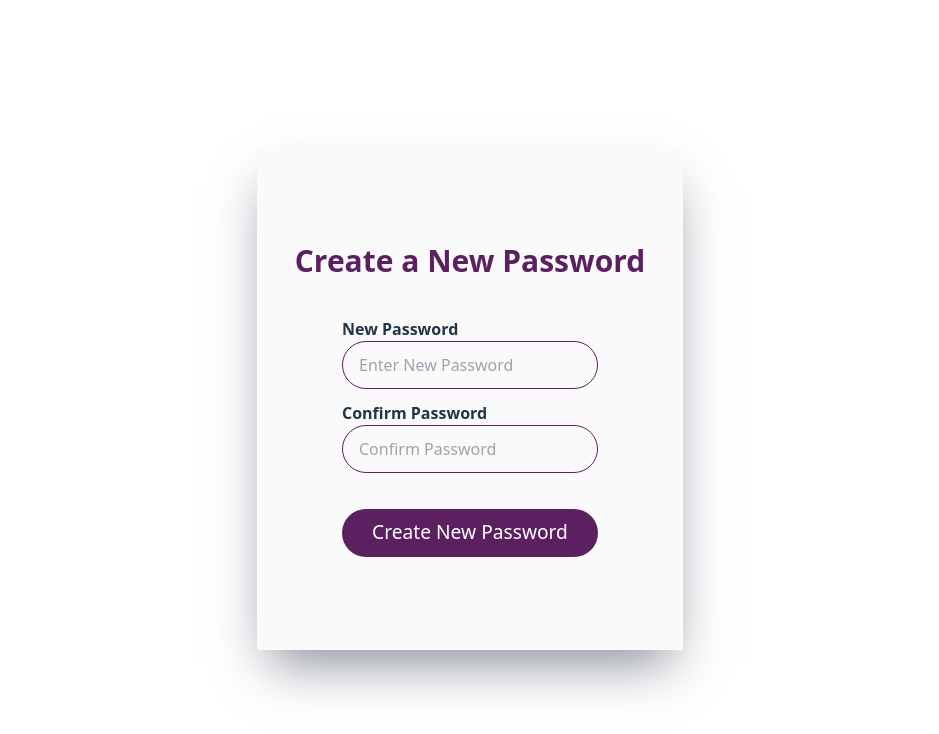
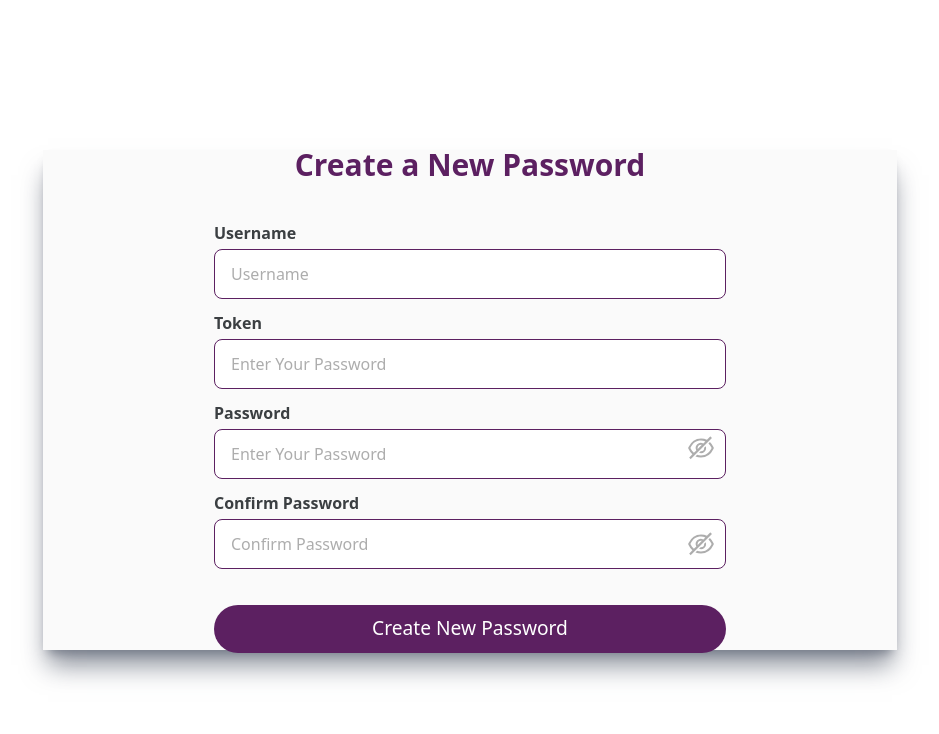
Before and after one commit to oreoluwa212/Potentiostat_Project, a React (Vite) app: page /new-password in a window 1280 px wide. Shown: the top 734 px of the page, without its empty margins (170-1109 px from the left). Built offline with nearby package versions, Linux system fonts and the light colour scheme.

Commit message:
feat: forgot password added

```diff
--- a/src/pages/CreateNewPassword.jsx
+++ b/src/pages/CreateNewPassword.jsx
@@ -1,21 +1,115 @@
 import React, { useState } from "react";
+import { AiOutlineEye, AiOutlineEyeInvisible } from "react-icons/ai";
+import { BiErrorCircle } from "react-icons/bi";
 import { Link, useLocation, useNavigate } from "react-router-dom";
 
 useNavigate;
 const CreateNewPassword = () => {
-  const location = useLocation();
-  let userId = "";
-  if (location.search) {
-    userId = location.search.slice(1);
+    const navigate = useNavigate();
+    const [password, setPassword] = useState("");
+    const [loader, setLoader] = useState(false);
+    const [confirmPassword, setConfirmPassword] = useState("");
+    const [viewPassword, setViewPassword] = useState(false);
+    const [firstName, setFirstName] = useState("");
+    const [token, setToken] = useState("");
+    const [username, setUsername] = useState("");
+    const [viewConfirmPassword, setViewConfirmPassword] = useState(false);
+    const [error, setError] = useState("");
+  const validateEmail = (username, token, password, confirmPassword) => {
+    //check if last name is empty
+    if (!token) {
+      setError("You need to enter your token to proceed");
+      setTimeout(() => {
+        setError("");
+      }, 5000);
+      return false;
     }
-  const [password, setPasword] = useState("");
-  const [confirmPassword, setConfirmPassword] = useState("");
-  const [loading, setLoading] = useState(false);
-  const navigate = useNavigate();
+    //check if username is empty
+    if (!username) {
+      setError("You need to tell us your username to proceed");
+      setTimeout(() => {
+        setError("");
+      }, 5000);
+      return false;
+    }
 
+    // check if password is empty
+    if (!password) {
+      setError("kindly add your desired password");
+      setTimeout(() => {
+        setError("");
+      }, 5000);
+      return false;
+    }
+    const passwordRegex =
+      /^(?=.*[a-z])(?=.*[A-Z])(?=.*\d)(?=.*[!\"#$%&'()*+,\-./:;<=>?@[\\\]^_`{|}~])[A-Za-z\d!\"#$%&'()*+,\-./:;<=>?@[\\\]^_`{|}~]{8,}$/;
+
+    if (!passwordRegex.test(password.trim())) {
+      setError(
+        "Password must contain atleast 8 characters, 1 uppercase, 1 digit, 1 lowercase and 1 special character"
+      );
+      setTimeout(() => {
+        setError("");
+      }, 6000);
+      return false;
+    }
+    // check if confirmed password is empty
+    if (!confirmPassword) {
+      setError("Retype your password in the field above");
+      setTimeout(() => {
+        setError("");
+      }, 5000);
+      return false;
+    }
+
+    if (confirmPassword !== password) {
+      setError("Oops!!! Your passwords do not match");
+      setTimeout(() => {
+        setError("");
+      }, 6000);
+      return false;
+    }
+
+    setError("");
+    return true;
+  };
+
+  const handleSubmit = (event) => {
+    event.preventDefault();
+
+    if (
+      !validateEmail(
+        username,
+        token,
+        confirmPassword,
+        password
+      )
+    ) {
+      return;
+    }
+    if (!loader) {
+      setLoader(true);
+      axios
+        .post(`${API_URL}api/v1/auth/reset-password`, {
+          username,
+          token,
+          password,
+          confirmPassword,
+        })
+        .then((r) => {
+          setLoader(false);
+          navigate("/home");
+          console.log(r);
+        })
+        .catch((e) => {
+          setLoader(false);
+          console.log(e);
+        });
+    }
+  };
   return (
     <div className="flex flex-col justify-center items-center ">
-      <div className="bg-[#fafafa] shadow-2xl shadow-gray-500/80 w-1/3 ">
+      <div className="bg-[#fafafa] shadow-xl shadow-gray-500/80 w-2/3 ">
         <div className=" flex flex-col gap-10 justify-center items-center h-[500px]">
           <div className="">
             <h1 className="text-primary font-bold text-[30px]">
@@ -23,35 +117,96 @@ const CreateNewPassword = () => {
             </h1>
           </div>
           <form
+            onSubmit={handleSubmit}
             className="mds:w-[90%] lgss:w-[60%] w-[100%] justify-between flex flex-col lgssgap-6 gap-3 "
           >
-              <div className="">
-                <label htmlFor="NewPassword" className="font-semibold">
-                  New Password
+            <div className="flex w-full justify-between items-center gap-2">
+              <div className="flex flex-col w-full">
+                <label className="text-[#3B3F42] font-bold text-[16px]  ">
+                  Username
                 </label>
                 <input
-                  type="password"
-                  name="NewPassword"
-                  onChange={(e) => {
-                    setPasword(e.target.value);
-                  }}
-                  className="h-[48px] mds:w-[100%] w-[100%] justify-center items-center bg-transparent border-primary border-[1px] placeholder:text-gold pl-4 rounded-[32px] text-[1rem] outline-none"
-                  placeholder="Enter New Password"
+                  type="text"
+                  value={username}
+                  placeholder="Username"
+                  onChange={(e) => setUsername(e.target.value)}
+                  name="name"
+                  className="h-[50px] w-full mt-1 px-[16px] font-medium border-[1px] rounded-lg border-primary outline-none bg-white text-[#3B3F42] placeholder:text-[#ADADAD] transition duration-200"
                 />
               </div>
-              <div className="">
-                <label htmlFor="ConfirmPassword" className="font-semibold">
+            </div>
+            <div className="flex flex-col w-full">
+              <label className="text-[#3B3F42] font-bold text-[16px]">
+                Token
+              </label>
+              <label className="relative  flex items-center ">
+                <input
+                  type= "text"
+                  value={token}
+                  placeholder="Enter Your Password"
+                  onChange={(e) => setToken(e.target.value)}
+                  name="token"
+                  className="h-[50px] w-full mt-1 px-[16px] font-medium border-[1px] rounded-lg border-primary outline-none bg-white text-[#3B3F42] placeholder:text-[#ADADAD] transition duration-200"
+                />
+              </label>
+            </div>
+            <div className="flex flex-col w-full">
+              <label className="text-[#3B3F42] font-bold text-[16px]">
+                Password
+              </label>
+              <label className="relative  flex items-center ">
+                <input
+                  type={viewPassword ? "text" : "password"}
+                  value={password}
+                  placeholder="Enter Your Password"
+                  onChange={(e) => setPassword(e.target.value)}
+                  name="password"
+                  className="h-[50px]   w-full mt-1 px-[16px] font-medium border-[1px] rounded-lg border-primary outline-none bg-white text-[#3B3F42] placeholder:text-[#ADADAD] transition duration-200"
+                />
+                {!viewPassword ? (
+                  <AiOutlineEyeInvisible
+                    className="text-3xl -ml-10 mb-2 text-[#ADADAD]"
+                    onClick={() => setViewPassword((prev) => !prev)}
+                  />
+                ) : (
+                  <AiOutlineEye
+                    className="text-3xl -ml-10 mb-2 text-[#ADADAD]"
+                    onClick={() => setViewPassword((prev) => !prev)}
+                  />
+                )}
+              </label>
+            </div>
+            <div className="flex flex-col w-full">
+              <label className="text-[#3B3F42] font-bold text-[16px]">
                 Confirm Password
               </label>
+              <label className="relative  flex items-center ">
                 <input
-                  type="password"
-                  name="ConfirmPassword"
-                  onChange={(e) => {
-                    setConfirmPassword(e.target.value);
-                  }}
-                  className="h-[48px] mds:w-[100%] w-[100%] justify-center items-center bg-transparent border-primary border-[1px] placeholder:text-gold pl-4 rounded-[32px] text-[1rem] outline-none"
+                  type={viewConfirmPassword ? "text" : "password"}
+                  value={confirmPassword}
                   placeholder="Confirm Password"
+                  onChange={(e) => setConfirmPassword(e.target.value)}
+                  name="confirm-password"
+                  className="h-[50px]   w-full mt-1 px-[16px] font-medium border-[1px] rounded-lg border-primary outline-none bg-white text-[#3B3F42] placeholder:text-[#ADADAD] transition duration-200"
                 />
+                {!viewConfirmPassword ? (
+                  <AiOutlineEyeInvisible
+                    className="text-3xl -ml-10 mt-[5px] text-[#ADADAD]"
+                    onClick={() => setViewConfirmPassword((prev) => !prev)}
+                  />
+                ) : (
+                  <AiOutlineEye
+                    className="text-3xl -ml-10 mt-[5px] text-[#ADADAD]"
+                    onClick={() => setViewConfirmPassword((prev) => !prev)}
+                  />
+                )}
+              </label>
+              {error && (
+                <div className="bg-red-600 w-full  text-white text-[14px] rounded-xl justify-start items-center gap-2 flex h-[55px] p-2 font-bold mt-4">
+                  <BiErrorCircle className="text-xl" />
+                  {error}
+                </div>
+              )}
             </div>
             <button
               type="submit"
--- a/src/pages/ForgotPasswordPage.jsx
+++ b/src/pages/ForgotPasswordPage.jsx
@@ -1,45 +1,91 @@
 import React, { useState } from "react";
 import { Link, useLocation, useNavigate } from "react-router-dom";
+import { API_URL } from "../constants";
+import { ClipLoader } from "react-spinners";
+import axios from "axios";
 
-useNavigate;
 const ForgotPasswordPage = () => {
-    const [email, setEmail] = useState("");
-    const [loading, setLoading] = useState(false);
+  const navigate = useNavigate();
+  const [username, setUsername] = useState("");
+  const [loader, setLoader] = useState(false);
+  const [error, setError] = useState("");
+
+  const validateUser = (username) => {
+    //check if username is empty
+    if (!username) {
+      setError("You need to tell us your username to proceed");
+      setTimeout(() => {
+        setError("");
+      }, 5000);
+      return false;
+    }
+
+    setError("");
+    return true;
+  };
+
+  const handleSubmit = (event) => {
+    event.preventDefault();
+
+    if (!validateUser(username)) {
+      return;
+    }
+    if (!loader) {
+      setLoader(true);
+      axios
+        .post(`${API_URL}api/v1/auth/forgot-password`, {
+          username,
+        })
+        .then((r) => {
+          setLoader(false);
+          navigate("/new-password");
+          console.log(r);
+        })
+        .catch((e) => {
+          setLoader(false);
+          console.log(e);
+        });
+    }
+  };
+
   return (
     <div className="">
       <div className="flex flex-col justify-center items-center ">
-      <div className="bg-[#fafafa] shadow-2xl shadow-gray-500/80 w-1/3 ">
+        <div className="bg-[#fafafa] shadow-2xl shadow-gray-500/80 w-2/3 ">
           <div className=" flex flex-col gap-10 justify-center items-center h-[500px]">
-
             <div className="flex flex-col mds:gap-4 lgss:items-center">
               <h1 className="text-primary font-extrabold text-[28px]">
                 Reset Your Password
               </h1>
               <h3 className="lgss:text-[16px] mds:text-black text-gold font-semibold">
-                  Enter your email address and we will send you a link to reset
-                  your password
+                Enter your details and we will send you a token to reset your
+                password
               </h3>
             </div>
             <form
+              onSubmit={handleSubmit}
               className="mds:w-[90%] lgss:w-[60%] w-[100%] justify-between mds:flex mds:flex-col mds:gap-6"
             >
               <div>
+                <div className="flex flex-col w-full">
+                  <label className="text-[#3B3F42] font-bold text-[16px]  ">
+                    Username
+                  </label>
                   <input
                     type="text"
-                    className="h-[48px] mt-5 mds:w-[100%] w-[100%] justify-center items-center bg-transparent border-primary border-[1px] placeholder:text-gold pl-4 rounded-[32px] text-[1rem] outline-none"
-                    placeholder="Email address"
-                    onChange={(e) => {
-                      setEmail(e.target.value);
-                    }}
+                    value={username}
+                    placeholder="Username"
+                    onChange={(e) => setUsername(e.target.value)}
+                    name="name"
+                    className="h-[50px]   w-full mt-1 px-[16px] font-medium border-[1px] mb-4 rounded-lg border-primary outline-none bg-white text-[#3B3F42] placeholder:text-[#ADADAD] transition duration-200"
                   />
-                  <Link to={'/new-password'}>
+                </div>
                 <button
                   type="submit"
                   className="h-[48px] mt-6 mds:mt-8 w-[100%] mds:w-[100%] flex justify-center items-center bg-primary text-white rounded-[32px] text-[1.2rem]"
                 >
-                    Submit Email
+                  {loader ? <ClipLoader color="#ffffff" /> : "Submit Email"}
                 </button>
-                  </Link>
               </div>
             </form>
           </div>
--- a/src/pages/Login.jsx
+++ b/src/pages/Login.jsx
@@ -5,13 +5,12 @@ import { BiErrorCircle } from "react-icons/bi";
 import { Link } from "react-router-dom";
 import axios from "axios";
 import { API_URL } from "../constants";
-import ClipLoader from "react-spinners/ClipLoader"
-
+import ClipLoader from "react-spinners/ClipLoader";
 
 const Login = () => {
   const navigate = useNavigate();
   const [username, setUsername] = useState("");
-  const [loader, setLoader] = useState(false)
+  const [loader, setLoader] = useState(false);
   const [password, setPassword] = useState("");
   const [error, setError] = useState("");
   const [viewPassword, setViewPassword] = useState(false);
@@ -42,23 +41,41 @@ const Login = () => {
     if (!validateEmail(username, password)) {
       return;
     }
-    if(!loader){
-      setLoader(true)
+    if (!loader) {
+      setLoader(true);
       axios
         .post(`${API_URL}api/v1/auth/login`, {
           username,
-          password
+          password,
         })
         .then((r) => {
-          setLoader(false)
-          navigate("/home")
+          setLoader(false);
+          navigate("/home");
           console.log(r);
         })
-        .catch((e) => {
-          setLoader(false)
-          console.log(e);
+        .catch((error) => {
+          setLoader(false);
+          if (error.response) {
+            // The request was made and the server responded with a status code
+            // that falls out of the range of 2xx
+            if (error.response.status === 404) {
+              // Handle incorrect username or password error
+              setError("Incorrect username or password. Please try again.");
+            }
+            if (error.response.status === 409) {
+              // Handle email already in use error
+              setError(
+                "This username or password is incorrect. Please try again."
+              );
+            }
+          } else if (error.request) {
+            // The request was made but no response was received
+            console.log("No response received:", error.request);
+            setError(
+              "No response received from the server. Please try again later."
+            );
+          }
         });
-
     }
   };
   return (
@@ -72,8 +89,9 @@ const Login = () => {
         </h4>
         <form className="w-full px-8 mt-2 pt-8" onSubmit={handleSubmit}>
           <div className="flex flex-col w-full">
-
-          <label className="text-[#3B3F42] font-bold text-[16px] ">Username</label>
+            <label className="text-[#3B3F42] font-bold text-[16px] ">
+              Username
+            </label>
             <input
               type="text"
               value={username}
@@ -84,7 +102,6 @@ const Login = () => {
             />
           </div>
           <div className="flex flex-col w-full">
-
             <label className="text-[#3B3F42] font-bold text-[16px]">
               Password
             </label>
@@ -126,8 +143,7 @@ const Login = () => {
             type="submit"
             className="w-full h-[52px] mt-8 rounded-lg bg-primary  text-[16px] text-white"
           >
-            {loader? <ClipLoader color="#ffffff" />:"Login"}
-
+            {loader ? <ClipLoader color="#ffffff" /> : "Login"}
           </button>
           <h4 className="font-manrope  text-[#645D5D] font-medium text-[15px] text-center mt-4">
             Don’t have an account?{" "}
--- a/src/pages/SignUp.jsx
+++ b/src/pages/SignUp.jsx
@@ -113,11 +113,20 @@ const SignUp = () => {
   const handleSubmit = (event) => {
     event.preventDefault();
 
-    if (!validateEmail(firstName, lastName, username, email, confirmPassword, password)) {
+    if (
+      !validateEmail(
+        firstName,
+        lastName,
+        username,
+        email,
+        confirmPassword,
+        password
+      )
+    ) {
       return;
     }
-    if(!loader){
-      setLoader(true)
+    if (!loader) {
+      setLoader(true);
       axios
         .post(`${API_URL}api/v1/users`, {
           firstName,
@@ -125,23 +134,34 @@ const SignUp = () => {
           username,
           email,
           password,
-          confirmPassword
+          confirmPassword,
         })
         .then((r) => {
-          setLoader(false)
-          navigate("/home")
+          setLoader(false);
+          navigate("/home");
           console.log(r);
         })
-        .catch((e) => {
-          setLoader(false)
-          console.log(e);
+        .catch((error) => {
+          setLoader(false);
+          if (error.response) {
+            if (error.response.status === 409) {
+              setError(
+                "This email address is already in use. Please use a different email."
+              );
+            } else {
+              console.log("Error:", error.response.data);
+              setError("Account already exists");
+            }
+          } else {
+            console.log("Request setup error:", error.message);
+            setError("Account already exists, proceed to login");
+          }
         });
-
     }
   };
   return (
-    <div className="bg-white font-lexend w-full mt-5 flex flex-col gap-8 justify-center items-center">
-      <div className="mds:w-2/3  px-16 pt-6 pb-6 bg-white shadow-2xl shadow-gray-500/80 rounded-lg">
+    <div className="bg-white font-lexend w-full flex flex-col gap-8 justify-center items-center">
+      <div className="mds:w-2/3 mt-4 px-16 pt-6 pb-6 bg-white shadow-2xl shadow-gray-500/80 rounded-lg">
         <h4 className="text-[36px] text-center font-extrabold text-primary">
           Welcome to Ajayi's Project!
         </h4>
```
Lines whose indentation alone changed are shown as unchanged.
